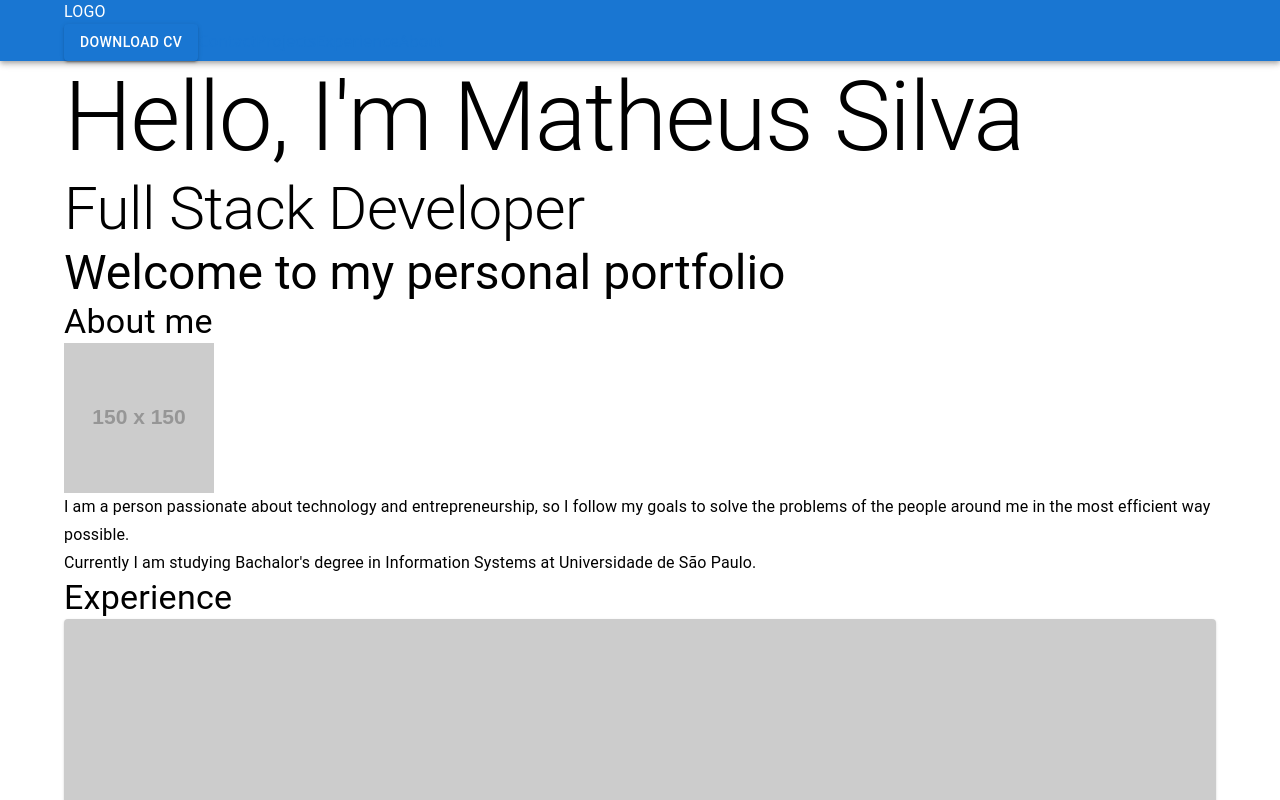
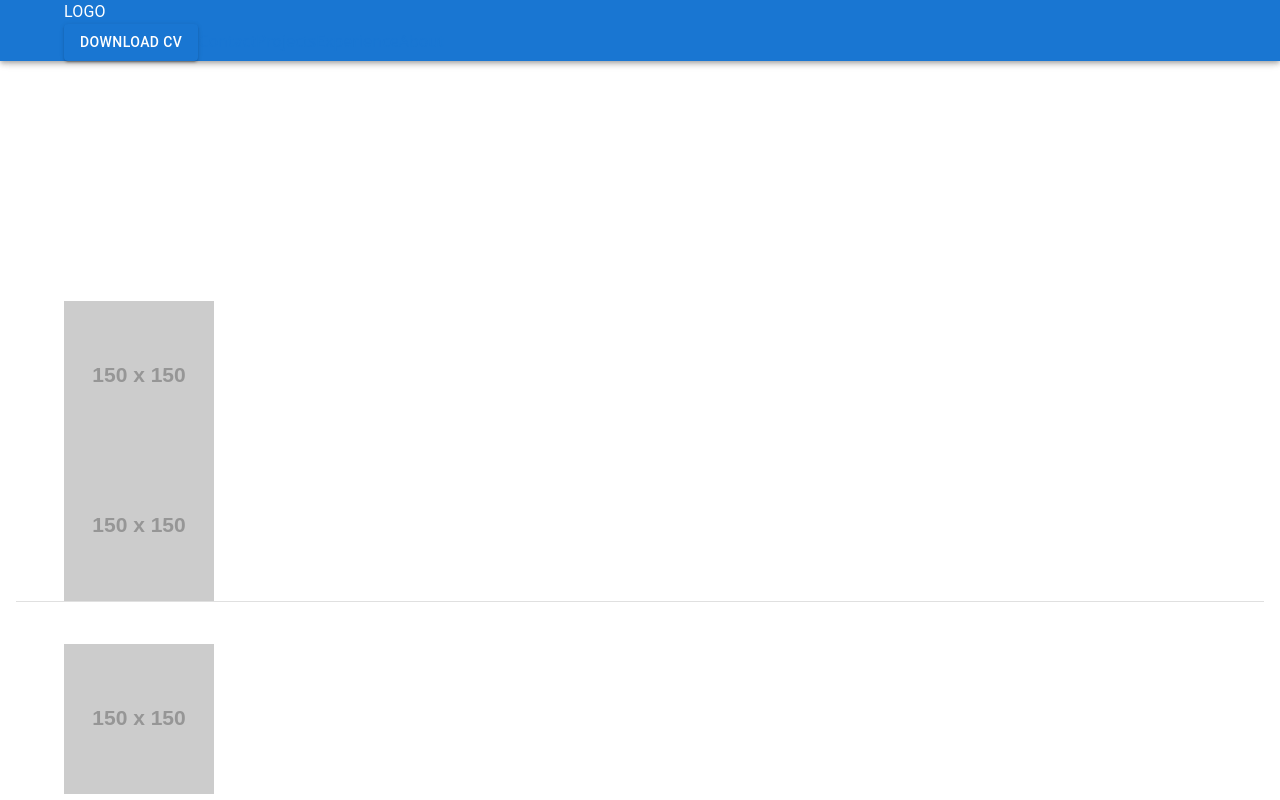
Before and after one commit to mhdsilva/portifolio, a Next.js app: page / in a window 1280 px wide. Shown: the top 800 px of the page. Built offline with nearby package versions, Linux system fonts and the light colour scheme.

Commit message:
Mais componentização e melhora no tema do tailwind

```diff
--- /dev/null
+++ b/src/components/CurrentCompany.js
@@ -0,0 +1,11 @@
+import React from 'react'
+import { Box } from '@mui/material'
+
+export default function CurrentCompany() {
+	return (
+		<Box className='flex flex-row justify-center items-center gap-x-12'>
+			<img src="https://via.placeholder.com/150" alt="Picture of the author" />
+			<img src="https://via.placeholder.com/150" alt="Picture of the author" />
+		</Box>
+	)
+}
--- a/src/components/Introduction.js
+++ b/src/components/Introduction.js
@@ -1,9 +1,10 @@
 import React from 'react'
 import { Box, Container, Typography } from '@mui/material'
+import CurrentCompany from './CurrentCompany'
 
 export default function Introduction() {
 	return (
-		<Container>
+		<Container className='mb-12'>
 			<Box
 				className='flex flex-col items-center justify-center h-96'
 			>
@@ -17,6 +18,7 @@ export default function Introduction() {
 						Welcome to my personal portfolio
 				</Typography>
 			</Box>
+			<CurrentCompany />
 		</Container>
 	)
 }
--- a/src/components/NavBar.js
+++ b/src/components/NavBar.js
@@ -4,7 +4,7 @@ import { AppBar, Button, Container, Link, Typography } from '@mui/material'
 export default function NavBar (){
 
 	return(
-		<AppBar position="static" className='bg-secondary flex flex-row h-12 items-center px-8'>
+		<AppBar position="sticky" className='bg-secondary flex flex-row h-12 items-center px-8'>
 			<Container>
 				<Typography> LOGO </Typography>
 			</Container>
--- a/src/pages/_document.js
+++ b/src/pages/_document.js
@@ -5,7 +5,7 @@ export default function Document() {
 	return (
 		<Html lang="en">
 			<Head />
-			<body>
+			<body className='h-screen bg-secondary mx-0' >
 				<Main />
 				<NextScript />
 			</body>
--- a/src/pages/index.js
+++ b/src/pages/index.js
@@ -1,6 +1,7 @@
 import React from 'react'
 import {
-	Container
+	Container,
+	Divider
 } from '@mui/material'
 import NavBar from '../components/NavBar'
 import Introduction from '../components/Introduction'
@@ -14,6 +15,7 @@ export default function Home () {
 		<>
 			<NavBar />
 			<Introduction />
+			<Divider className='bg-white' variant='middle' />
 			<Container className='flex flex-col gap-y-12'>
 				<About />
 				<Experience />
--- a/src/styles/globals.css
+++ b/src/styles/globals.css
@@ -1,3 +1,10 @@
 @tailwind base;
+
+@layer base {
+    html {
+      @apply text-white;
+    }
+  }
+
 @tailwind components;
 @tailwind utilities;
```
